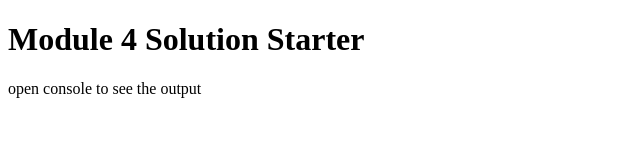
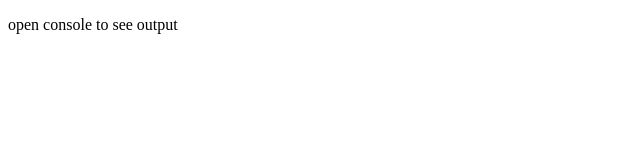
Before and after one commit to NeilRoy678/modele4, a plain HTML site: page index.html in a window 1280 px wide. Shown: the whole page, without its empty margins (0-640 px from the left). Drawn offline with Linux system fonts and the light colour scheme.

Commit message:
Update index.html

```diff
--- a/index.html
+++ b/index.html
@@ -4,13 +4,13 @@
 <html>
 <head>
   <meta charset="utf-8">
-  <title>Module 4 Solution Starter</title>
+  <title>Module 4</title>
   <script src="SpeakHello.js"></script>
   <script src="SpeakGoodBye.js"></script>
   <script src="script.js"></script>
 </head>
 <body>
-  <h1>Module 4 Solution Starter</h1>
-  <p>open console to see the output</p>
+
+  <p>open console to see output</p>
 </body>
 </html>
```
